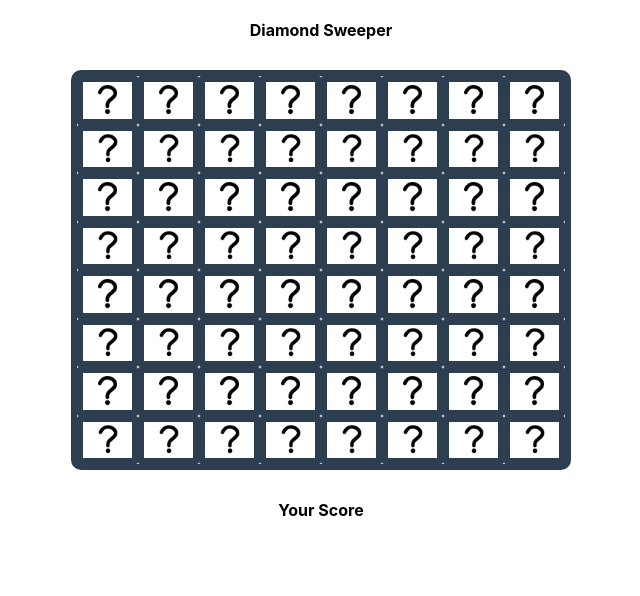
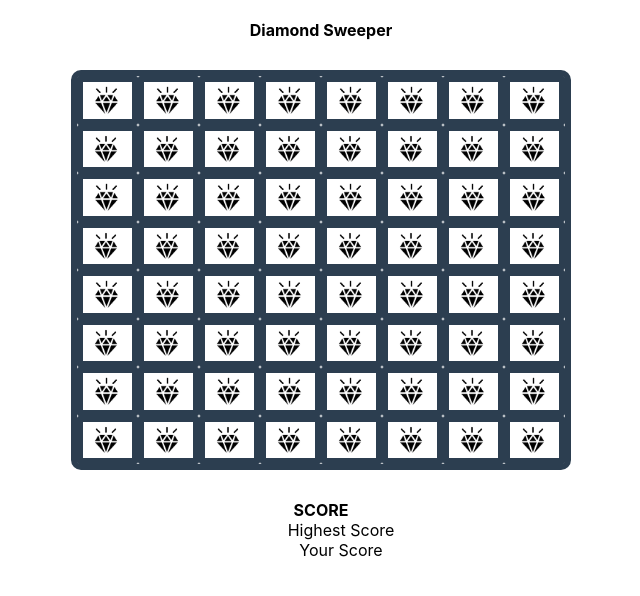
Before and after one commit to madhankumar028/diamond-sweeper, a website: page index.html in a window 1280 px wide. Shown: the whole page, without its empty margins (319-959 px from the left). Drawn offline with Linux system fonts and the light colour scheme.

Commit message:
adds multiple background images to all the boxes and boilerplate calculation for score and highest score

```diff
--- a/index.html
+++ b/index.html
@@ -75,8 +75,12 @@
         <div class="game-grid box63"></div>
         <div class="game-grid box64"></div>
     </div>
-    <div class="result-container">
-        <h4 class="score text-center">Your Score</h4>
+    <div class="result-container text-center">
+        <h4 class="score-title">Score</h4>
+        <ul class="scores">
+            <li class="highest-score">Highest Score</li>
+            <li class="current-score">Your Score</li>
+        </ul>
     </div>
     <script src="scripts/app.js"></script>
 </body>
--- a/scripts/app.js
+++ b/scripts/app.js
@@ -9,10 +9,12 @@
     const gridContainer = document.getElementsByClassName('game-container')[0];
 
     const backgroundImage = {
-        'background-image': 'assets/images/question.png',
-        'background-position': 'center',
-        'background-repeat': 'no-repeat',
-        'background-size': 'contain'
+        'background-question-image': 'assets/images/question.png',
+        'background-diamond-image': 'assets/images/diamond.png',
+        'background-question-position': '600px',
+        'background-diamond-position': '5px',
+        'background-size': 'contain',
+        'background-repeat': 'no-repeat'
     };
 
     function init() {
@@ -22,16 +24,28 @@
             // adds Eventlistener for flipping the image
             gridItem.addEventListener('click', flipImage);
 
-            // adds background image to all the boxed
-            gridItem.style.backgroundImage = `url(${backgroundImage['background-image']})`;
-            gridItem.style.backgroundPosition = `${backgroundImage['background-position']}`;
-            gridItem.style.backgroundSize = `${backgroundImage['background-size']}`;
-            gridItem.style.backgroundRepeat = `${backgroundImage['background-repeat']}`;
+            // adds multiple background image to all the boxes with both question and diamond
+            gridItem.style.backgroundImage      = `url(${backgroundImage['background-question-image']}), url(${backgroundImage['background-diamond-image']})`;
+            gridItem.style.backgroundPosition   = `${backgroundImage['background-question-position']}, ${backgroundImage['background-diamond-position']}`;
+            gridItem.style.backgroundSize       = `${backgroundImage['background-size']}, ${backgroundImage['background-size']}`;
+            gridItem.style.backgroundRepeat     = `${backgroundImage['background-repeat']}`;
         }
     }
 
-    function flipImage() {
+    function flipImage(event) {
+        console.log(event.target.getAttribute('class'));
         console.log('clicked for flip the image');
+    }
+
+    function calculateScore(remainingGrids) {
+        localStorage.setItem('HighestScore', remainingGrids);
+
+        let score = remainingGrids;
+        let highestScore = localStorage.getItem('HighestScore');
+
+        score > highestScore
+            ? (localStorage.setItem('HighestScore', score), highestScore = score)
+            : '';
     }
 
     init();
--- a/scss/style.scss
+++ b/scss/style.scss
@@ -30,3 +30,13 @@
         align-items: center;
     }
 }
+.result-container {
+    .score-title {
+        text-transform: uppercase;
+    }
+    .scores {
+        li {
+            list-style: none;
+        }
+    }
+}
```
Also changed, not shown: css/style.css.
